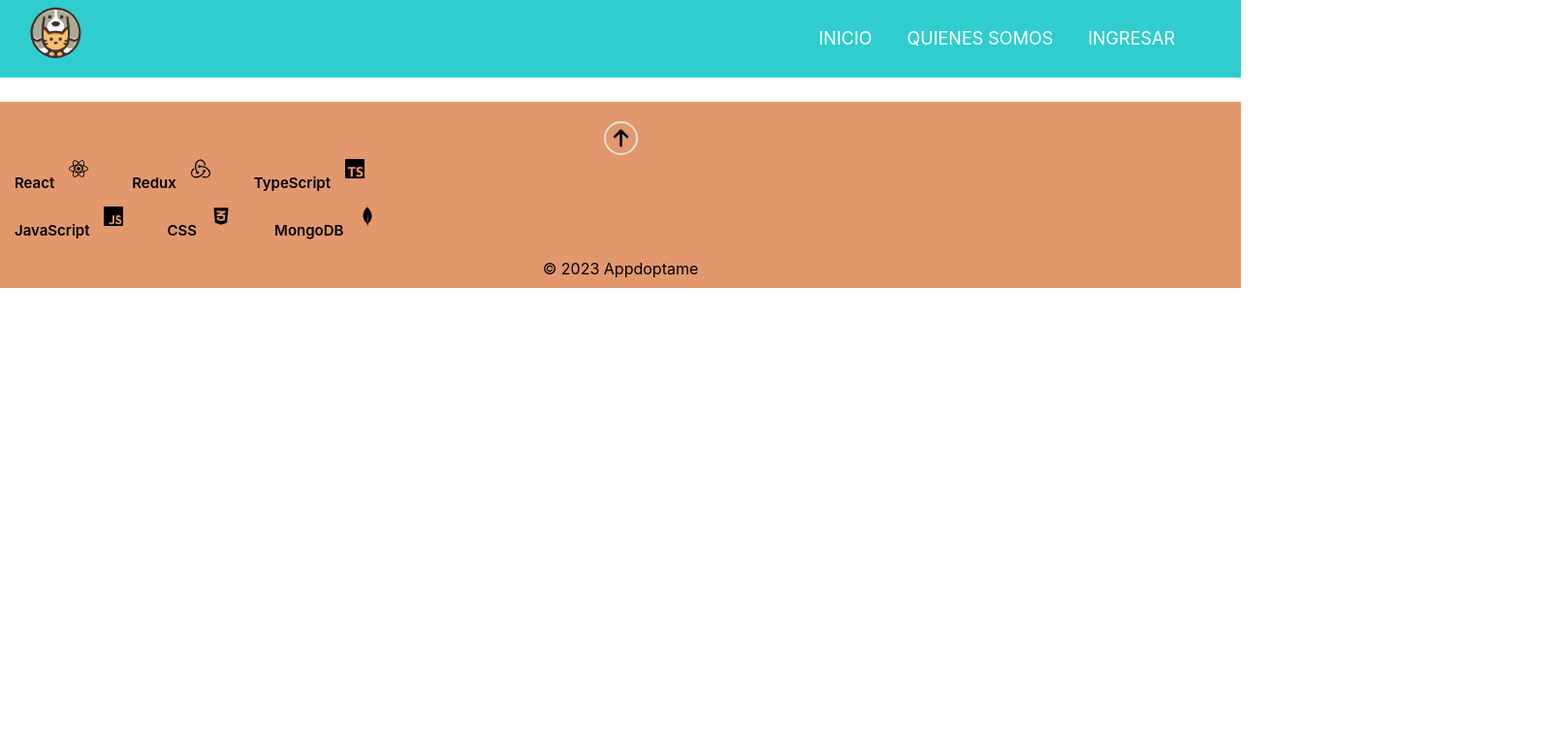
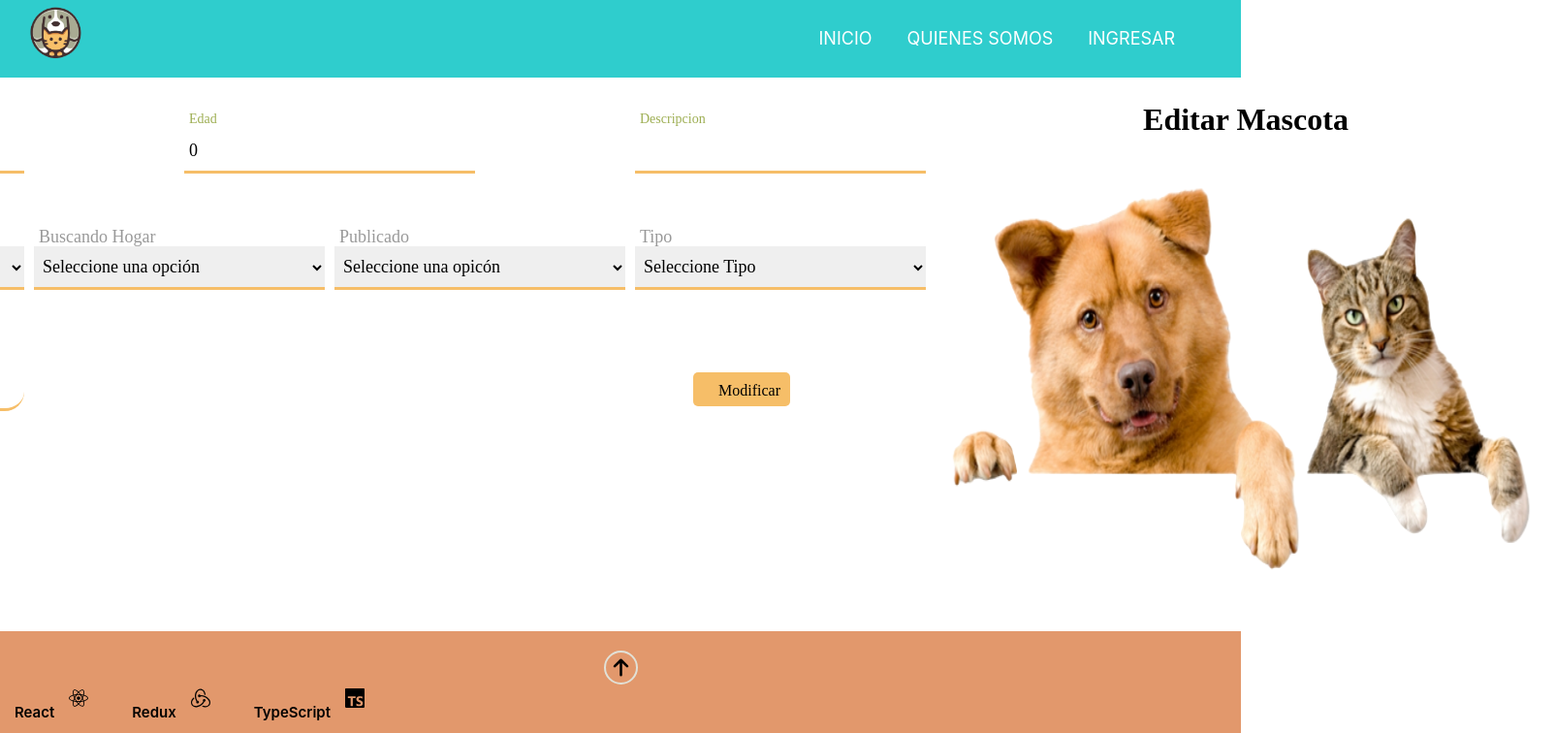
Before and after one commit to matipeco/App-Doptame, a React (Create React App) app in the folder client/: page /formEditPet in a window 1280 px wide. Shown: the top 756 px of the page at 97% size, 1605 px wide, since content can reach past the window. Built offline with nearby package versions, Linux system fonts and the light colour scheme; no server answers.

Commit message:
Agregada ruta /formEditPet a App, agegados select de adption y status al formulario. Validaciones comenzadas (aun no terminadas). Aun intentando q me guarde detail (del estado global), en el estado local input

```diff
--- a/client/src/App.tsx
+++ b/client/src/App.tsx
@@ -7,7 +7,9 @@ import './App.css';
 
 import FormApa from './views/FormApa/FormApa';
 import FormPets from './views/FormPets/FormPets';
+import FormEditPet from './views/FormEditPet/FormEditPet';
 import FormUser from './views/FormUser/FormUser';
+
 
 function App() {
   const location = useLocation();
@@ -27,6 +29,7 @@ function App() {
         <Route path="/aboutUs" element={<AboutUs />}></Route>
         <Route path="/formApa" element={<FormApa />}></Route>
         <Route path="/formPet" element={<FormPets />}></Route>
+        <Route path="/formEditPet" element={<FormEditPet />}></Route>
         <Route path='/pets/:category' element={<Cards/>}></Route>
         <Route path='/formUser' element={<FormUser/>}></Route>
 
--- a/client/src/views/FormEditPet/FormEditPet.tsx
+++ b/client/src/views/FormEditPet/FormEditPet.tsx
@@ -1,11 +1,11 @@
-
 import './FormEditPet.css';
 import petCat from '../../assets/perritoFormPet.png'
 import { getDetailPets,clearDetail,putPet } from "../../redux/actions/actions";
 import React, { useState, useEffect } from "react";
 import { AnyAction } from 'redux';
+import { useDispatch, useSelector } from 'react-redux';
 import { StateType } from '../../redux/reducer/reducer'
-import { useDispatch, useSelector } from 'react-redux';
+import { Pet} from "../../redux/types"
 // import { useParams } from 'react-router-dom';
 
 
@@ -18,16 +18,24 @@ function FormEditPet() { //Podemos hacer q reciba la petId por props o por param
 
     useEffect(()=>{
         dispatch(getDetailPets(petId)as unknown as AnyAction)
-        return ()=> dispatch(clearDetail())
+        //
+        // return (): any=> dispatch(clearDetail())
     },[dispatch])
 //Ahora tengo los details de la pet en la propiedad "detail" del Global State
 
+
 //Me guardo los details de la pet en el estado local input:
-    const petDetails = useSelector((state: StateType) => state.detail);
+    let petDetails: Pet= useSelector((state: StateType) => state.detail);
+console.log(petDetails)
+// ESTO ESTA OK.
+
+
+
     const [input, setInput] = useState({
         ...petDetails
     })
-    // const size=['chico', 'mediano', 'grande']
+
+      // const size=['chico', 'mediano', 'grande']
     // const type= ['perro', 'gato', 'otros']
 
     // const [input, setInput] = useState({
@@ -41,6 +49,18 @@ function FormEditPet() { //Podemos hacer q reciba la petId por props o por param
     //     adoption: false
     // })
 
+    // const [input, setInput] = useState({
+    //     name: petDetails.name,
+    //     age: petDetails.age,
+    //     size: petDetails.size,
+    //     type: petDetails.type,
+    //     image:petDetails.image,
+    //     description: petDetails.description,
+    //     status: petDetails.status,
+    //     adoption: petDetails.adoption
+    // })
+
+console.log(input)
 
 
     const handleInputChange = (e: React.ChangeEvent<HTMLInputElement | HTMLSelectElement>) => {
@@ -49,6 +69,7 @@ function FormEditPet() { //Podemos hacer q reciba la petId por props o por param
             ...prevInput,
             [name]: value
         }));
+// console.log(input)
     };
 
 
@@ -72,6 +93,7 @@ function FormEditPet() { //Podemos hacer q reciba la petId por props o por param
                                 type='text'
                                 name="name"
                                 value={input.name}
+                                // value= {name}
                             />
                             <label className="label" htmlFor="name">Nombre</label>
                             {/* {errors.name && <p className={s.error}>{errors.name}</p>} */}
@@ -110,10 +132,33 @@ function FormEditPet() { //Podemos hacer q reciba la petId por props o por param
                                 <option value="grande">Grande</option>
                             </select>
                             <label className="tam" htmlFor="size">Tamaño</label>
-
-
                             {/* {errors.name && <p className={s.error}>{errors.name}</p>} */}
                         </div>
+
+                        <div className="containerInputs">
+                            <select name="adoption"
+                                onChange={handleInputChange}
+                                >
+                                <option value="" >Seleccione una opción</option>
+                                <option value="true">Sí</option>
+                                <option value="false">No</option>
+                            </select>
+                            <label className="tam" htmlFor="adoption">Buscando Hogar</label>
+                            {/* {errors.name && <p className={s.error}>{errors.name}</p>} */}
+                        </div>
+
+                        <div className="containerInputs">
+                            <select name="status"
+                                onChange={handleInputChange}
+                                >
+                                <option value="" >Seleccione una opicón</option>
+                                <option value="true">Sí</option>
+                                <option value="false">No</option>
+                            </select>
+                            <label className="tam" htmlFor="status">Publicado</label>
+                            {/* {errors.name && <p className={s.error}>{errors.name}</p>} */}
+                        </div>
+
                         <div className="containerInputs">
                             <select name="type"
                                 onChange={handleInputChange}
@@ -144,7 +189,7 @@ function FormEditPet() { //Podemos hacer q reciba la petId por props o por param
                             {/* {errors.name && <p className={s.error}>{errors.name}</p>} */}
                         </div>
 
-                        <button className="btn">Agregar</button>
+                        <button className="btn">Modificar</button>
                     </div>
                 </form>
             </div>
```
Also changed, not shown: client/src/views/FormEditPet/validationsFormEditPet.js (added, +29 -0 lines), client/src/views/FormEditPet/validationsFormEditPet.tsx (deleted).
